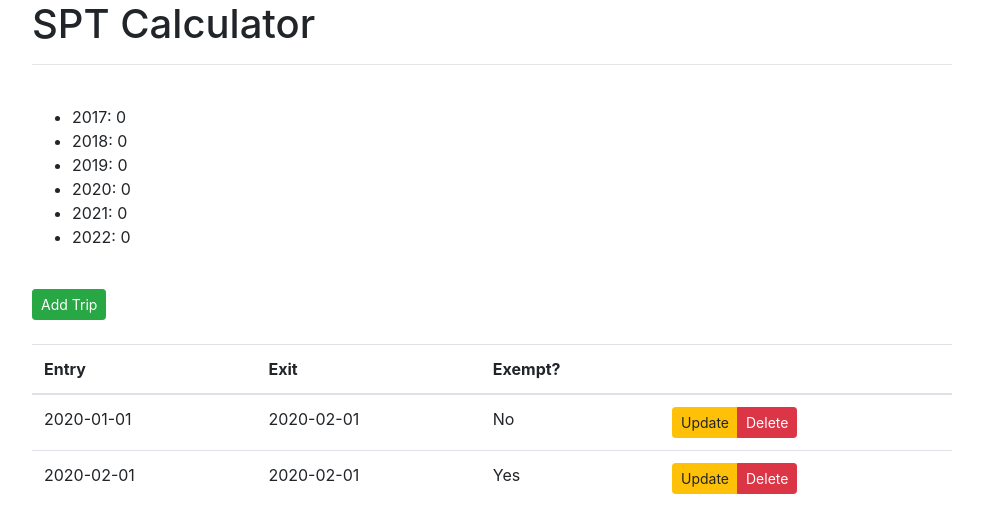
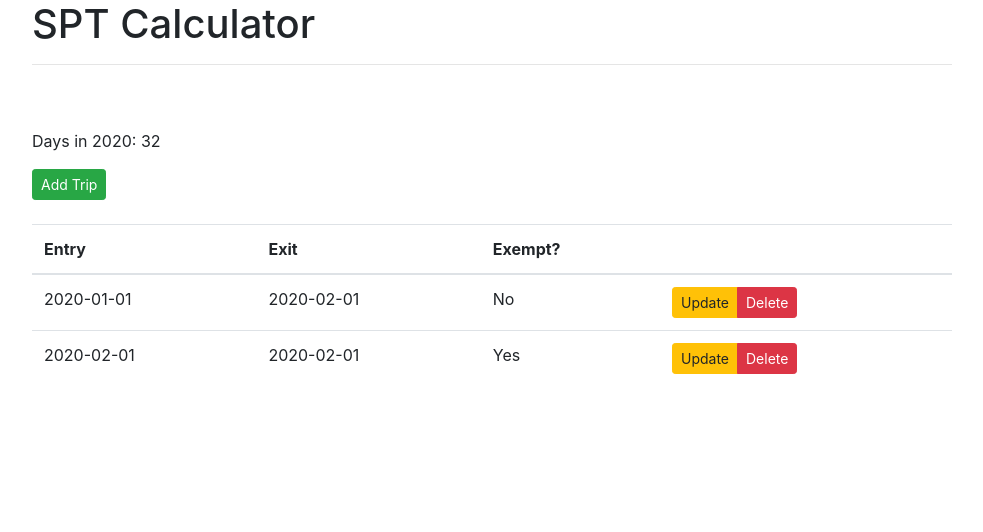
Before and after one commit to FeeJai/sptcalc_client, a Vue app: page / in a window 1280 px wide. Shown: the top 532 px of the page, without its empty margins (53-1036 px from the left). Built offline with nearby package versions, Linux system fonts and the light colour scheme.

Commit message:
Add calculations for 2020

```diff
--- a/package.json
+++ b/package.json
@@ -12,7 +12,9 @@
     "bootstrap": "^4.3.1",
     "bootstrap-vue": "^2.13.1",
     "core-js": "^3.6.4",
-    "vue": "^2.6.11"
+    "moment": "^2.25.3",
+    "vue": "^2.6.11",
+    "vue-moment": "^4.1.0"
   },
   "devDependencies": {
     "@vue/cli-plugin-babel": "~4.3.0",
--- a/src/components/HelloWorld.vue
+++ b/src/components/HelloWorld.vue
@@ -5,10 +5,8 @@
         <h1>SPT Calculator</h1>
         <hr />
         <br />
-        <ul>
-          <li v-for="(days, year) in daysPerYear" v-bind:key="year">{{ year }}: {{ days }}</li>
-        </ul>
         <br />
+        <p>Days in 2020: {{daysIn(2020)}}</p>
         <button type="button" class="btn btn-success btn-sm" v-b-modal.trip-modal>Add Trip</button>
         <br />
         <br />
@@ -122,17 +120,11 @@
 
 <script>
 //import axios from "axios";
+import moment from "moment";
+
 export default {
   data() {
     return {
-      daysPerYear: {
-        2017: 0,
-        2018: 0,
-        2019: 0,
-        2020: 0,
-        2021: 0,
-        2022: 0
-      },
       trips: [
         {
           entry: "2020-01-01",
@@ -161,7 +153,30 @@ export default {
     };
   },
   components: {},
+  computed: {},
   methods: {
+    compliantNonResident: function(year) {
+      let currentYear = this.daysIn(year);
+      if (currentYear < 31 || (currentYear + this.daysIn(year - 1) / 3 + this.daysIn(year - 2) / 6) < 183) //there is no documentation on rounding in the official rules, therefore using floats
+      return (true);
+      return (false);
+    },
+    daysIn: function(year) {
+      let days = 0;
+      let startOfYear = moment(year, "YYYY").startOf("year");
+      let endOfYear = moment(year, "YYYY").endOf("year");
+      for (let trip of this.trips) {
+        if (trip.exempt) continue;
+        let entryDate = moment(trip.entry);
+        let exitDate = moment(trip.exit);
+        if (entryDate <= endOfYear || exitDate <= startOfYear) {
+          let begin = moment.max(entryDate, startOfYear);
+          let end = moment.min(exitDate, endOfYear).add(1, "days"); //the day of entry and exit count, i.e. leaving on the same day is 1, not 0 days
+          days += end.diff(begin, "days");
+        }
+      }
+      return days;
+    },
     initForm() {
       this.addTripForm.entry = "";
       this.addTripForm.exit = "";
--- a/src/main.js
+++ b/src/main.js
@@ -5,6 +5,7 @@ import Vue from 'vue'
 import App from './App.vue'
 
 Vue.use(BootstrapVue);
+Vue.use(require('vue-moment'));
 
 Vue.config.productionTip = false
 
```
Also changed, not shown: 1 other file (tests, documents, lock files or other folders).
